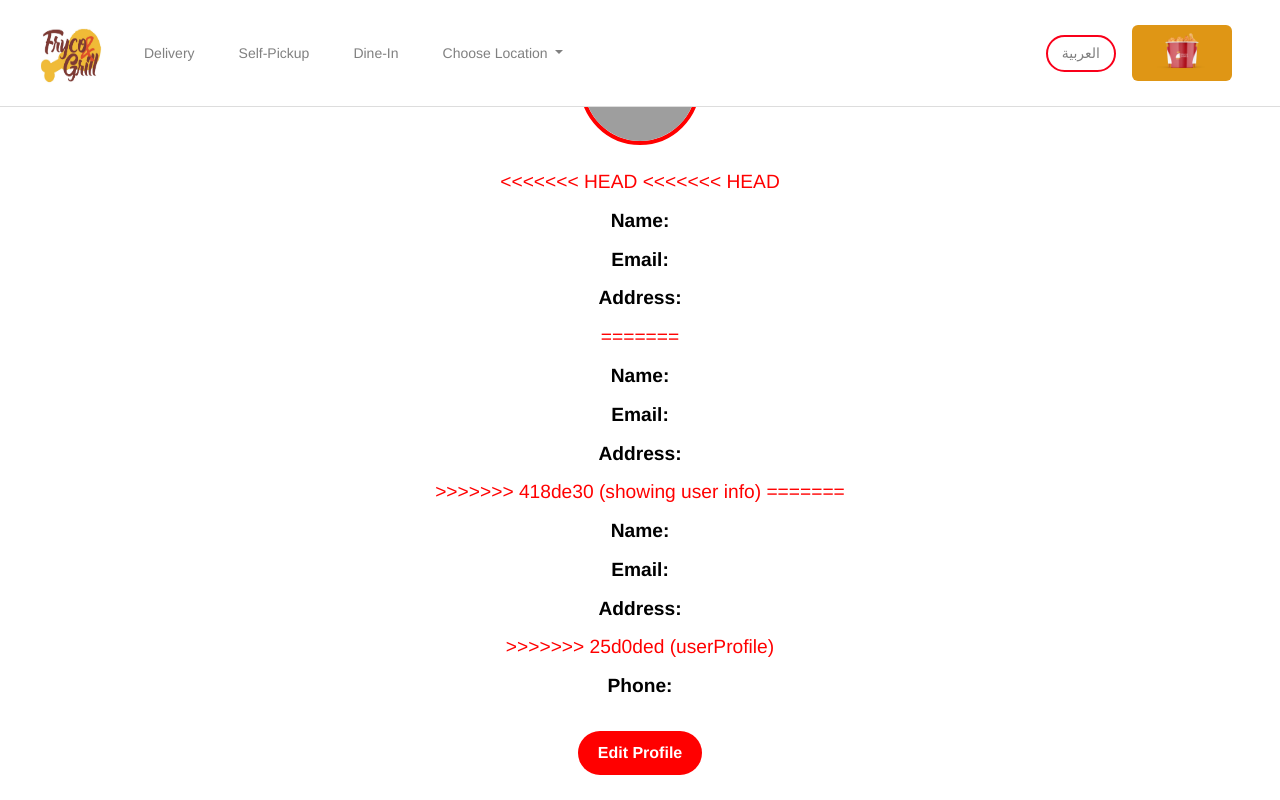
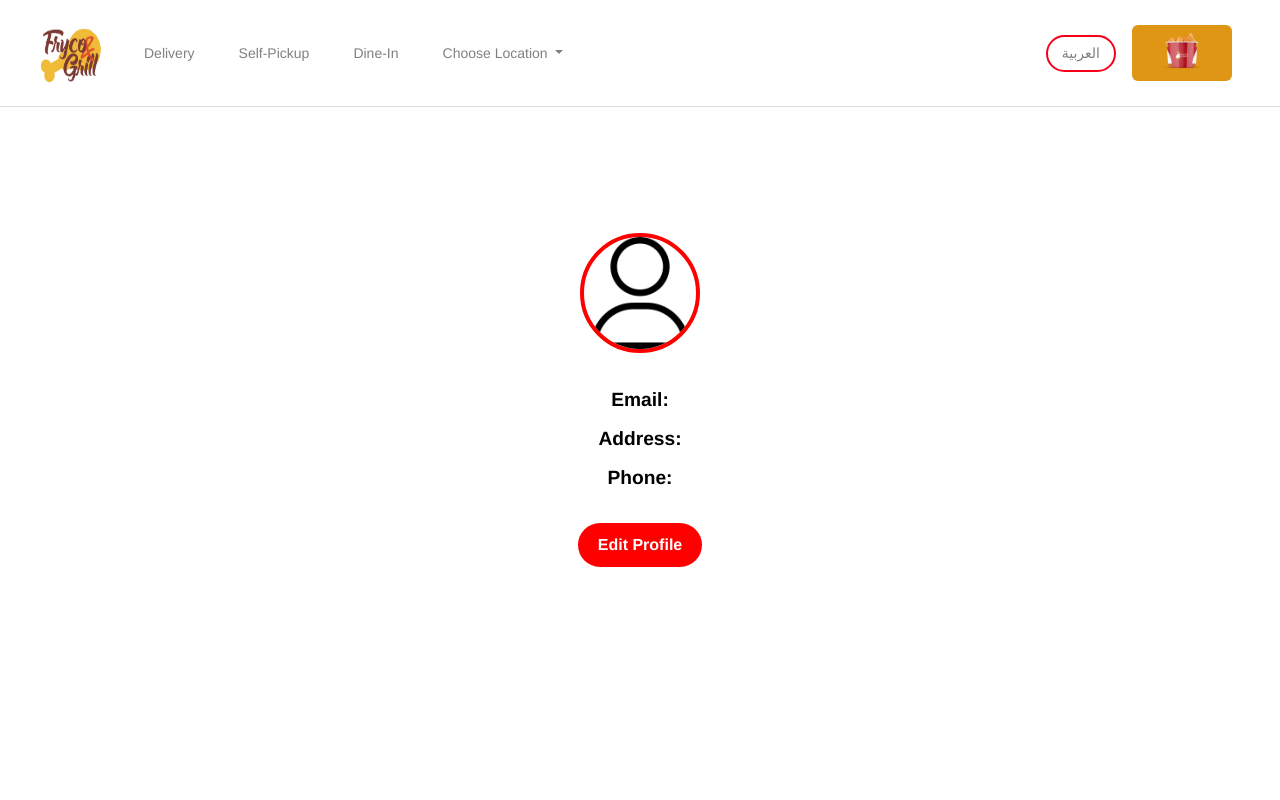
Before and after one commit to EL-komy/restaurant-app, a PHP site: page /views/shared/userinfo.php in a window 1280 px wide. Run offline with PHP 8.4, Linux system fonts and the light colour scheme; the visitor is signed in with stand-in values (Sample User, id 1); data comes from the database, SQL or seed files in the repository; grey boxes are pictures that could not be loaded.

Commit message:
users page in dashboard

```diff
--- a/views/shared/login.php
+++ b/views/shared/login.php
@@ -1,6 +1,6 @@
 <?php
 require_once '../../config/login_valid.php';
-require_once 'controllers/CustomerController.php';
+require_once '../../controllers/CustomerController.php';
 
 if ($_SERVER["REQUEST_METHOD"] == "POST") {
     $email = $_POST['email'];
--- a/views/shared/userinfo.php
+++ b/views/shared/userinfo.php
@@ -111,25 +111,12 @@
             </div>
         </div>
     </nav>
-    <img src="../../public/images/<?php echo $user['profile_picture']?>"  alt="Profile Picture" class="profile-picture">
+    <img src="<?php echo '../../public/images/' . ($user['profile_picture'] ? $user['profile_picture'] : 'user.png'); ?>" alt="Proooile Picture" class="profile-picture">
     <h2><?=$user['user_name']?></h2>
 
     <div class="profile-info">
-<<<<<<< HEAD
-<<<<<<< HEAD
-        <div><strong>Name:</strong> <?=$user['user_name']?></div>
         <div><strong>Email:</strong> <?=$user['email']?></div>
         <div><strong>Address:</strong> <?=$user['addresss']?></div>
-=======
-        <div><strong>Name:</strong> <?=$user['name']?></div>
-        <div><strong>Email:</strong> <?=$user['email']?></div>
-        <div><strong>Address:</strong> <?=$user['address']?></div>
->>>>>>> 418de30 (showing user info)
-=======
-        <div><strong>Name:</strong> <?=$user['user_name']?></div>
-        <div><strong>Email:</strong> <?=$user['email']?></div>
-        <div><strong>Address:</strong> <?=$user['addresss']?></div>
->>>>>>> 25d0ded (userProfile)
         <div><strong>Phone:</strong> <?=$user['phone']?></div>
     </div>
 
```
Also changed, not shown: views/shared/editprofile.php (+4 -3 lines), views/staff/users.php (+4 -4 lines), public/images/user.jpg (added), public/images/user.png (added).
